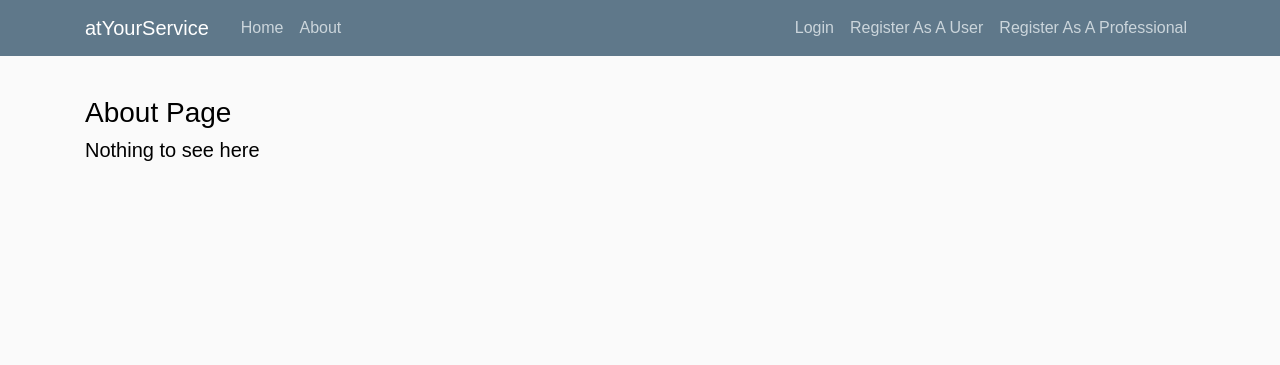
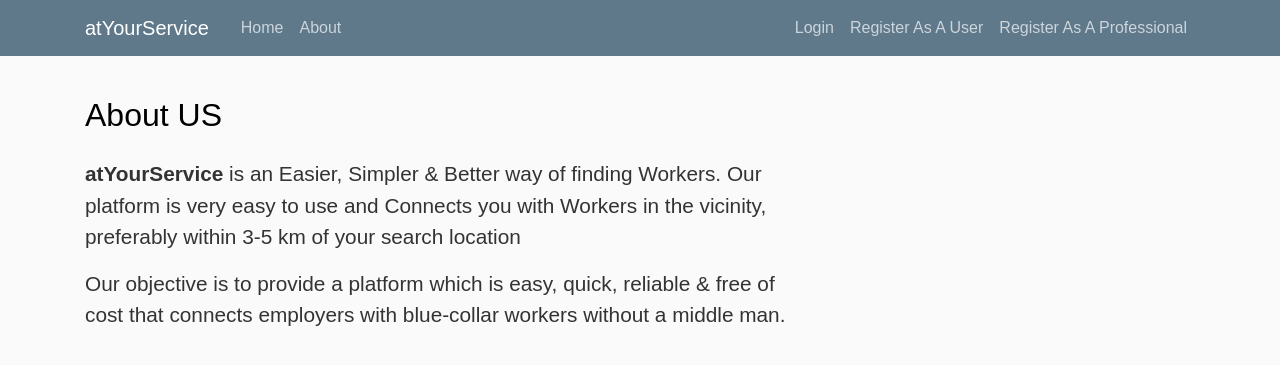
Before and after one commit to MUHAMMEDRIZALKE/At-Your-Service, a Django app: page /about/ in a window 1280 px wide. Shown: the top 365 px of the page. Run offline with Django 4.2, Linux system fonts and the light colour scheme; some libraries are stand-ins or nearby versions.

Commit message:
Edited about.html

```diff
--- a/atYourService/models.py
+++ b/atYourService/models.py
@@ -32,7 +32,6 @@ class Worker(models.Model):
     profession = models.CharField(max_length=30, choices=pro_choice, default='electrician')
     phoneNumberRegex = RegexValidator(regex=r"^(\+91[\-\s]?)?[0]?(91)?[789]\d{9}$")  # indian phone number validator
     PhoneNumber = models.CharField(validators=[phoneNumberRegex], max_length=16, unique=True, null=False)
-    whatsappNumberRegex = RegexValidator(regex=r"^(\+91[\-\s]?)?[0]?(91)?[789]\d{9}$")  # indian phone number validator
     whatsappNumber = models.CharField(validators=[phoneNumberRegex], max_length=16, unique=True, null=False)
     yearsOfExperience = models.DecimalField(max_digits=5, decimal_places=1)
     Location = models.PointField()
--- a/atYourService/templates/atYourService/about.html
+++ b/atYourService/templates/atYourService/about.html
@@ -1,5 +1,11 @@
 {% extends "atYourService/base.html" %}
 {% block content %}
-    <h3 style="color: black"> About Page</h3>
-    <h5 style="color: black"> Nothing to see here</h5>
+    <h2 style="color: black"> About US</h2>
+
+    <p style="font-size:1.3rem; padding-top:1rem"><b>atYourService</b> is an Easier, Simpler & Better way of finding Workers. Our platform is very easy to use and Connects you with Workers in the vicinity, preferably within 3-5 km of your search location</p>
+
+    <p style="font-size:1.3rem">Our objective is to provide a platform which is easy, quick, reliable & free of cost that connects employers with blue-collar workers without a middle man.</p>
+
+
+
 {% endblock content %}
--- a/atYourService/templates/atYourService/home.html
+++ b/atYourService/templates/atYourService/home.html
@@ -32,8 +32,12 @@
         </form>
     </div>
 
+    {% if radius %}
+    <h2 style="color: black">Nearby Workers with in {{radius}}KM</h2>
+    {%else%}
+    <h2 style="color: black">Nearby Workers</h2>
+    {%endif%}
 
-    <h2 style="color: black">Nearby Workers with in {{radius}}KM</h2>
     {% if workers %}
     <ul class="list-group list-group-flush">
     {% for worker in workers %}
--- a/atYourService/templates/atYourService/index.html
+++ b/atYourService/templates/atYourService/index.html
@@ -93,7 +93,7 @@
 
             <div class='card'>
                 <a href ="/home/gardener">
-                <img class='card-img' src="https://cdn-icons.flaticon.com/png/512/4331/premium/4331143.png?token=exp=1658852282~hmac=4105a64f482e198d88fa8b313b77e6e7" alt="profession" />
+                <img class='card-img' src="https://cdn-icons.flaticon.com/png/512/1654/premium/1654998.png?token=exp=1659331576~hmac=9badb93b780ae8e9c2b5495470a4b3b8" alt="profession" />
                 <p>Gardener</p>
                 </a>
             </div>
```
